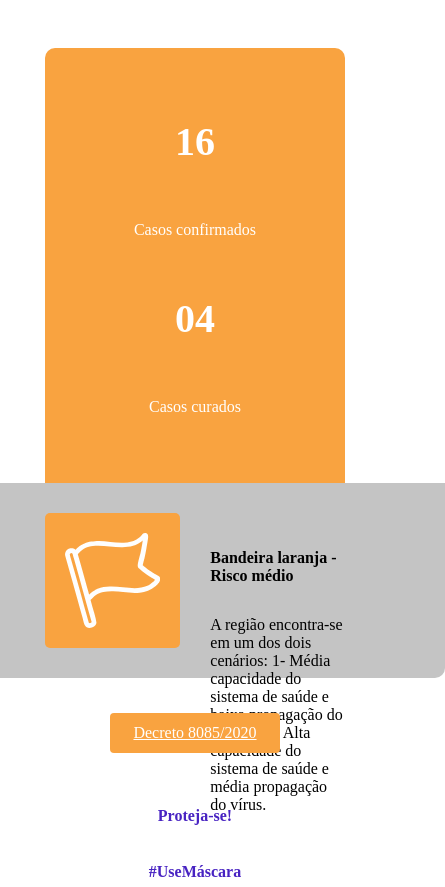
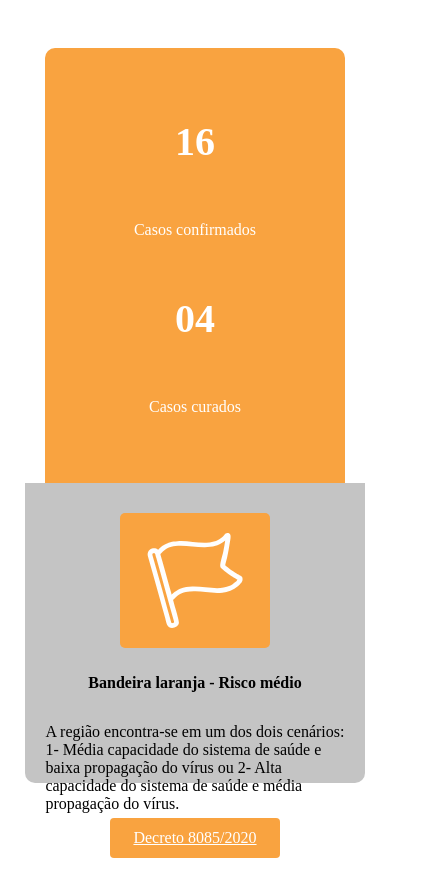
Before and after one commit to ambegossi/covid-np-web, a Gatsby site: page /Home in a window 390 px wide. Shown: the top 887 px of the page, 445 px wide, since content can reach past the window. Built offline with nearby package versions, Linux system fonts and the light colour scheme; Gatsby itself is replaced by a stand-in of ours.

Commit message:
add responsive

```diff
--- a/src/components/Header/index.js
+++ b/src/components/Header/index.js
@@ -14,7 +14,7 @@
         <Title>
           Covid-19 Nova Prata - RS
         </Title>
-      <Right/>
+        <Right/>
       </Wrapper>
     </Container>
   )
--- a/src/pages/Home/styles.js
+++ b/src/pages/Home/styles.js
@@ -73,6 +73,10 @@
   flex-direction: row;
   align-items: center;
   padding: 30px 100px;
+  @media (max-width: 760px) {
+    flex-direction: column;
+    padding: 30px 20px
+  }
 
   img {
     width: 110px;
@@ -81,6 +85,10 @@
     border-radius: 5px;
     background-color: #F9A340;
     margin-right: 30px;
+    @media (max-width: 760px) {
+      margin-right: 0;
+      margin-bottom: 10px;
+    }
   }
 `;
 
@@ -89,6 +97,9 @@
   flex-direction: column;
   align-items: flex-start;
   height: 95px;
+  @media (max-width: 760px) {
+    align-items: center;
+  }
 `;
 
 export const FlagTitle = styled.p`
```
Also changed, not shown: src/components/Footer/styles.js (+10 -0 lines), src/components/Header/styles.js (+8 -1 lines).
